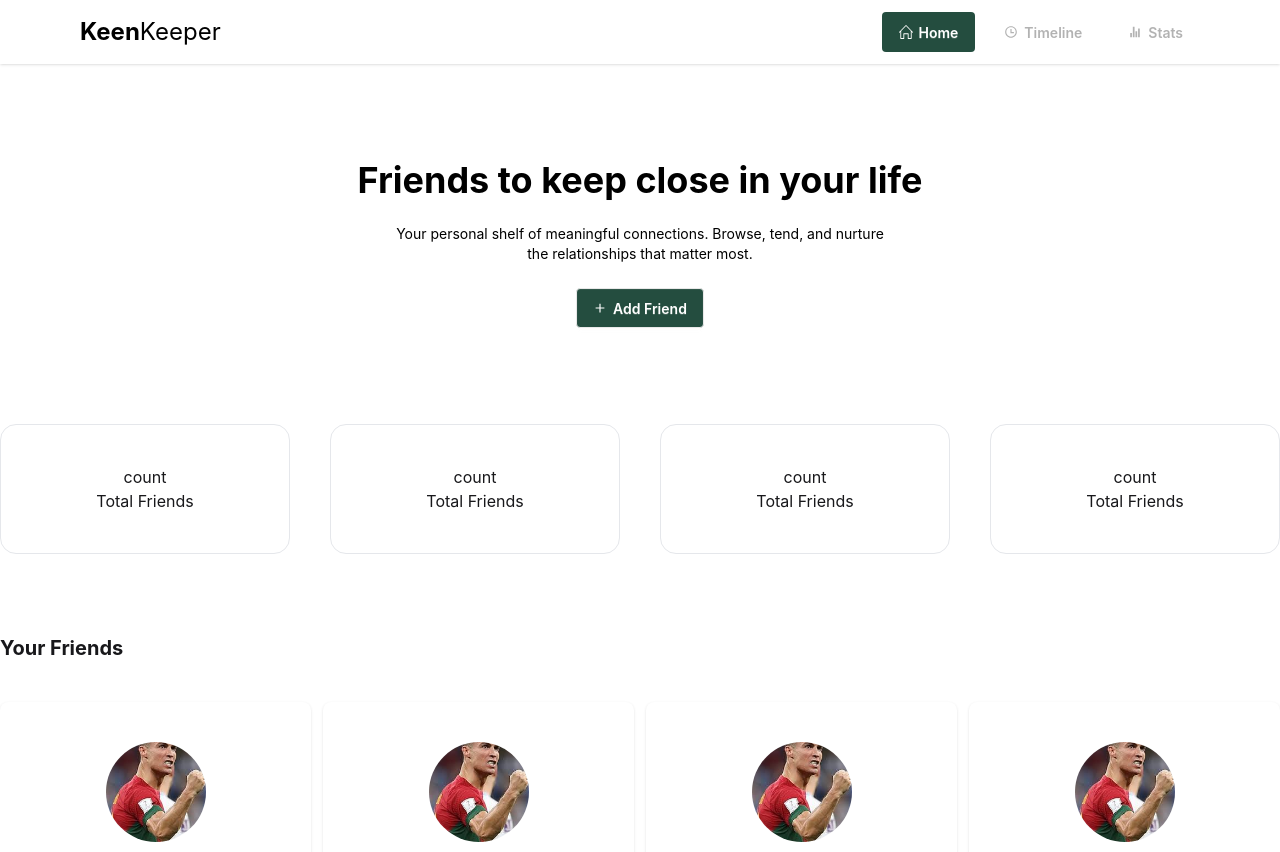
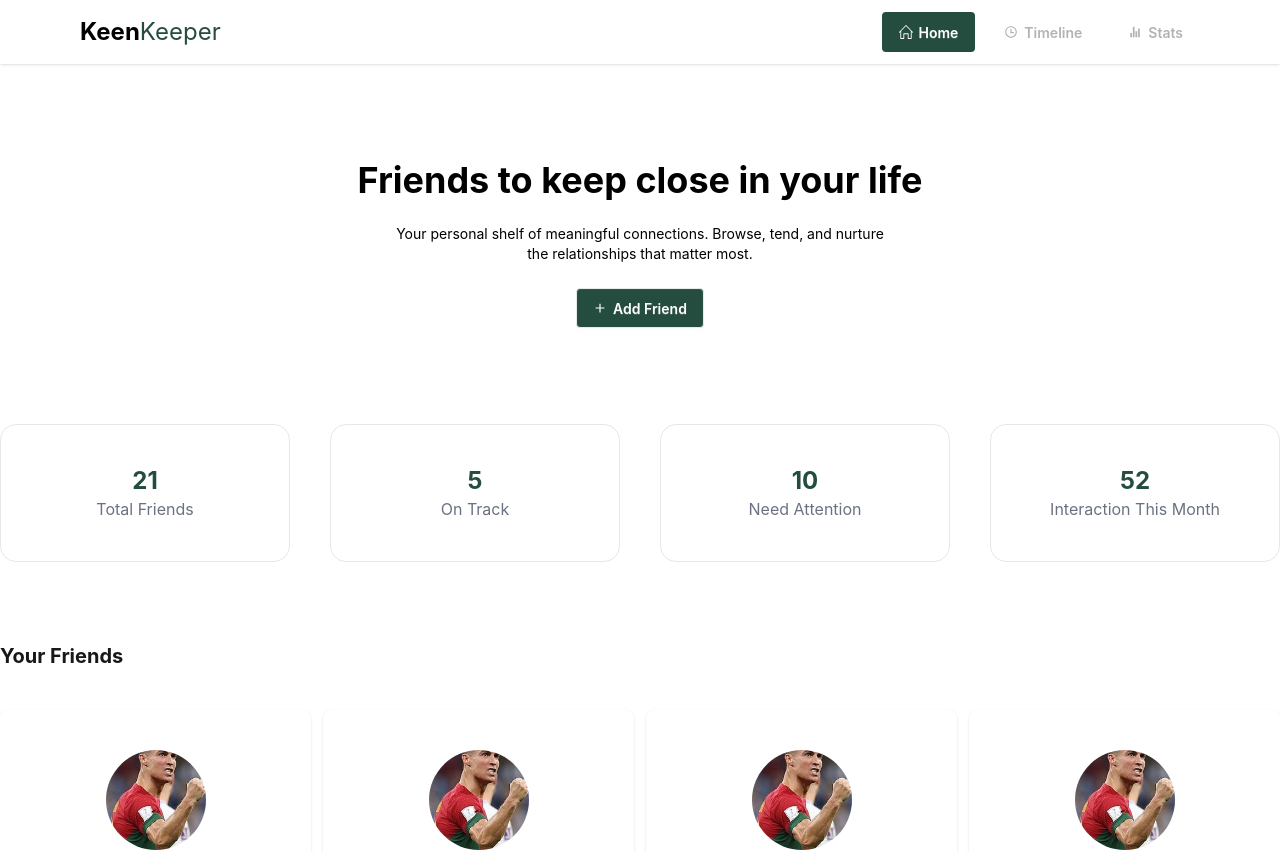
Before and after one commit to JI-Siam/Keen-Keeper, a Next.js app in the folder keen-keeper/: page / in a window 1280 px wide. Shown: the top 852 px of the page. Built offline with nearby package versions, Linux system fonts and the light colour scheme.

Commit message:
Fixed homepage UI

```diff
--- a/keen-keeper/src/app/components/Details.jsx
+++ b/keen-keeper/src/app/components/Details.jsx
@@ -7,6 +7,9 @@ import { LuMessageSquareMore } from "react-icons/lu";
 import { IoVideocamOutline } from "react-icons/io5";
 import { FriendContext } from '../context/FriendContext';
 import { useContext } from 'react';
+import { HiOutlineBellSnooze } from "react-icons/hi2";
+import { FiArchive } from "react-icons/fi";
+import { RiDeleteBin6Line } from "react-icons/ri";
 
 const Details = ({friend}) => {
 
@@ -41,9 +44,9 @@ const Details = ({friend}) => {
                                        </div>
 
                                        <div className="my-10 gap-2 grid grid-cols-1">
-                                            <button className="btn btn-ghost border-gray-200">Snooze 2 Weeks</button>
-                                              <button className="btn btn-ghost border-gray-200">Archieve</button>
-                                                <button className="btn btn-ghost border-gray-200 text-red-400">Delete</button>
+                                            <button className="btn btn-ghost border-gray-200"><HiOutlineBellSnooze/>Snooze 2 Weeks</button>
+                                              <button className="btn btn-ghost border-gray-200"><FiArchive/>Archieve</button>
+                                                <button className="btn btn-ghost border-gray-200 text-red-400"><RiDeleteBin6Line/>Delete</button>
                                        </div>
                             </div>
 
--- a/keen-keeper/src/app/components/Navbar.jsx
+++ b/keen-keeper/src/app/components/Navbar.jsx
@@ -14,7 +14,7 @@ const Navbar = () => {
      <div>
         <div className="navbar bg-white shadow-sm px-20 ">
                 <div className="navbar-start">
-                    <Link href="/" className="text-2xl text-black"><span className="font-bold">Keen</span>Keeper</Link>
+                    <Link href="/" className="text-2xl text-[#244D3F]"><span className=" text-black font-bold">Keen</span>Keeper</Link>
                 </div>
 
                 <div className="navbar-end gap-3">
--- a/keen-keeper/src/app/components/StatsCard.jsx
+++ b/keen-keeper/src/app/components/StatsCard.jsx
@@ -5,23 +5,23 @@ const StatsCard = () => {
         <div>
             <div className="grid sm:grid-cols-2 md:grid-cols-4  gap-2 sm:gap-10">
                 <div className="rounded-2xl  py-10 text-center border border-gray-200 ">
-                    <h2>count</h2>
-                     <h3>Total Friends</h3>
+                    <h2 className="text-[#244D3F] text-2xl font-bold">21</h2>
+                     <h3 className="text-gray-500">Total Friends</h3>
                 </div>
 
                   <div className="rounded-2xl  py-10 text-center border border-gray-200 ">
-                    <h2>count</h2>
-                     <h3>Total Friends</h3>
+                    <h2 className="text-[#244D3F] text-2xl font-bold">5</h2>
+                     <h3 className="text-gray-500">On Track</h3>
                 </div>
 
                   <div className="rounded-2xl  py-10 text-center border border-gray-200 ">
-                    <h2>count</h2>
-                     <h3>Total Friends</h3>
+                    <h2 className="text-[#244D3F] text-2xl font-bold">10</h2>
+                     <h3 className="text-gray-500">Need Attention</h3>
                 </div>
 
                   <div className="rounded-2xl  py-10 text-center border border-gray-200 ">
-                    <h2>count</h2>
-                     <h3>Total Friends</h3>
+                    <h2 className="text-[#244D3F] text-2xl font-bold">52</h2>
+                     <h3 className="text-gray-500">Interaction This Month</h3>
                 </div>
             </div>
         </div>
--- a/keen-keeper/src/app/friend/[id]/page.jsx
+++ b/keen-keeper/src/app/friend/[id]/page.jsx
@@ -10,8 +10,7 @@ const DetailsPage = async ({params}) => {
     const selectedFriend = data.find(frnd => frnd.id == id) ;
 
         return (
-        <div>
-            Details of user :  {selectedFriend.name}
+        <div className="my-20">
 
             <Details friend={selectedFriend}></Details>
         </div>
```
